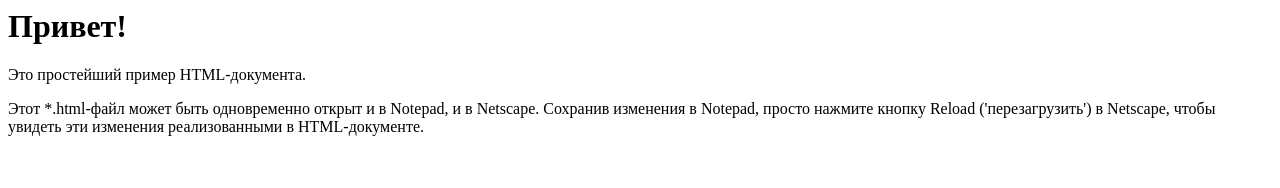
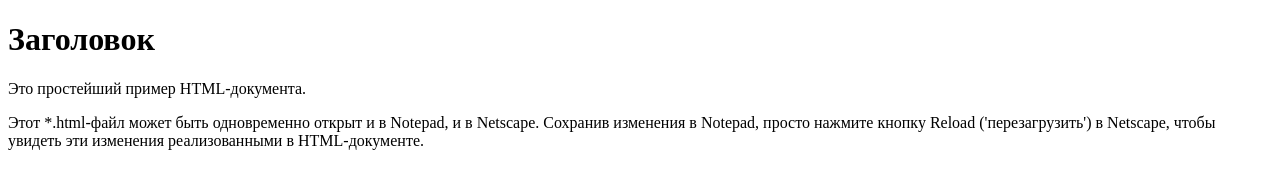
Before and after one commit to Woody-rn/gitHubStart, a plain HTML site: page index.html in a window 1280 px wide. Drawn offline with Linux system fonts and the light colour scheme.

Commit message:
Update index.html

```diff
--- a/index.html
+++ b/index.html
@@ -1,10 +1,12 @@
+<!DOCTYPE html>
 <html>
 <head>
+    <meta charset="utf-8">
     <title>Пример 1</title>
     <link rel="stylesheet" href="style.css">
 </head>
 <body>
-<H1>Привет!</H1>
+<H1> Заголовок</H1>
 <P> Это простейший пример HTML-документа. </P>
 <P> Этот *.html-файл может быть одновременно открыт и в Notepad, и в Netscape. Сохранив изменения в Notepad, просто нажмите кнопку Reload ('перезагрузить') в Netscape, чтобы увидеть эти изменения реализованными в HTML-документе. </P>
 </body>
```
